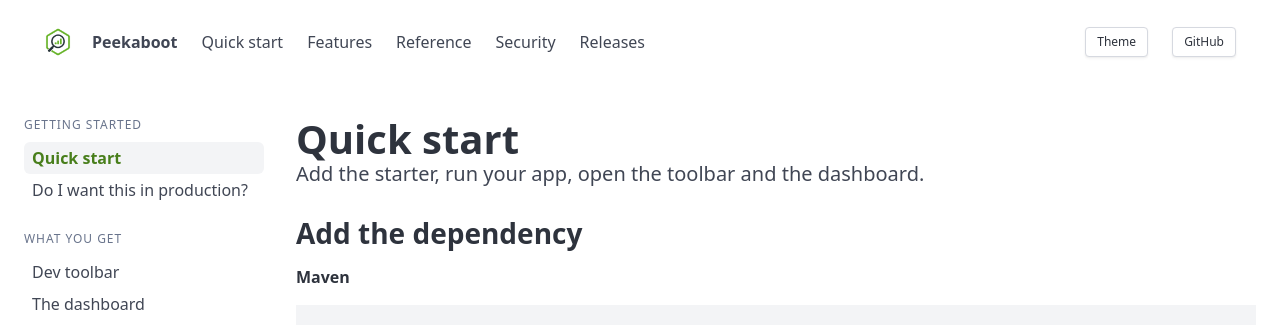
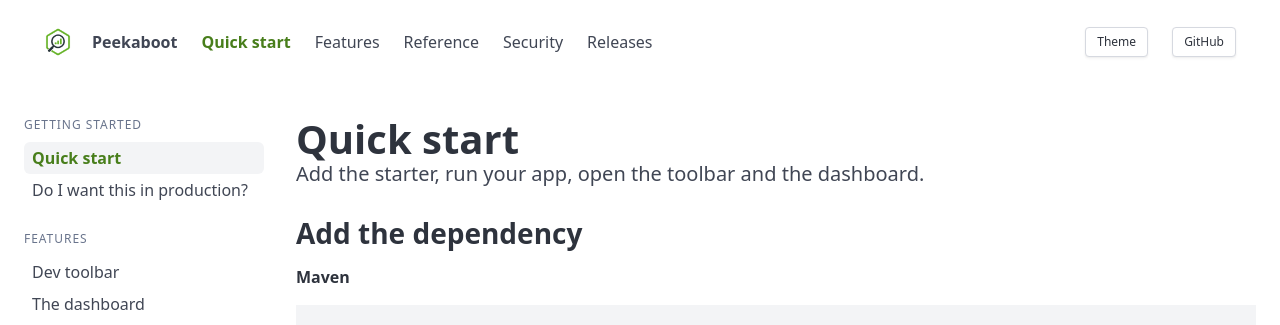
Before and after one commit to peekaboot-org/peekaboot-org.github.io, a Jekyll site: the page built from docs/quick-start.md, in a window 1280 px wide. Shown: the top 325 px of the page. Built offline with Jekyll 4.4.1, drawn with Linux system fonts in a browser that asks for light colours.

Commit message:
feat: drive the navbar from nav.yml
The feature group is called Features in navbar and sidebar alike. Its
navbar link opens
the group's first page.

```diff
--- a/_includes/navbar.html
+++ b/_includes/navbar.html
@@ -14,11 +14,20 @@
 
   <div id="navbar-menu" class="navbar-menu">
     <div class="navbar-start">
-      <a class="navbar-item" href="{{ '/docs/quick-start/' | relative_url }}">Quick start</a>
-      <a class="navbar-item" href="{{ '/docs/dashboard/' | relative_url }}">Features</a>
-      <a class="navbar-item" href="{{ '/docs/configuration/' | relative_url }}">Reference</a>
-      <a class="navbar-item" href="{{ '/docs/security/' | relative_url }}">Security</a>
-      <a class="navbar-item" href="{{ '/releases/' | relative_url }}">Releases</a>
+      {%- for section in site.data.nav %}
+      {%- if section.navbar %}
+      {%- assign first = section.pages | first %}
+      {%- assign section_urls = section.pages | map: "url" %}
+      <a class="navbar-item{% if section_urls contains page.url %} is-current{% endif %}"
+         href="{{ first.url | relative_url }}"{% if page.url == first.url %} aria-current="page"{% endif %}>{{ section.navbar }}</a>
+      {%- endif %}
+      {%- for item in section.pages %}
+      {%- if item.navbar %}
+      <a class="navbar-item{% if page.url == item.url %} is-current{% endif %}"
+         href="{{ item.url | relative_url }}"{% if page.url == item.url %} aria-current="page"{% endif %}>{{ item.navbar }}</a>
+      {%- endif %}
+      {%- endfor %}
+      {%- endfor %}
     </div>
     <div class="navbar-end">
       <div class="navbar-item">
--- a/assets/peekaboot.css
+++ b/assets/peekaboot.css
@@ -92,6 +92,11 @@
 
 .pk-sidebar__link.is-current {
     background: var(--bulma-background);
+    color: var(--pk-link);
+    font-weight: 600;
+}
+
+.navbar-item.is-current {
     color: var(--pk-link);
     font-weight: 600;
 }
```
Also changed, not shown: _data/nav.yml (+6 -1 lines), README.md.
